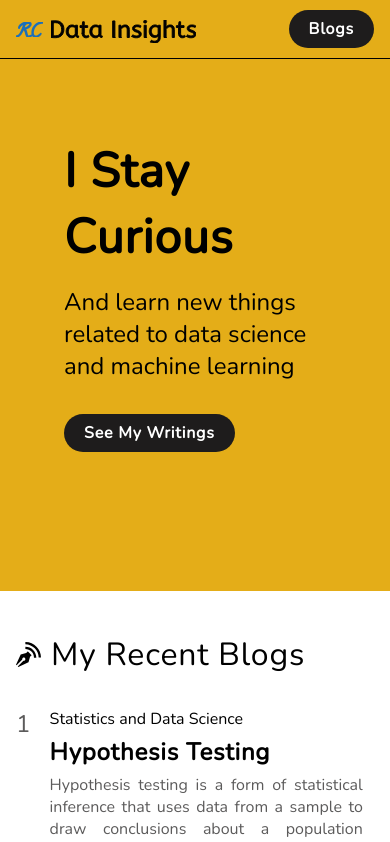
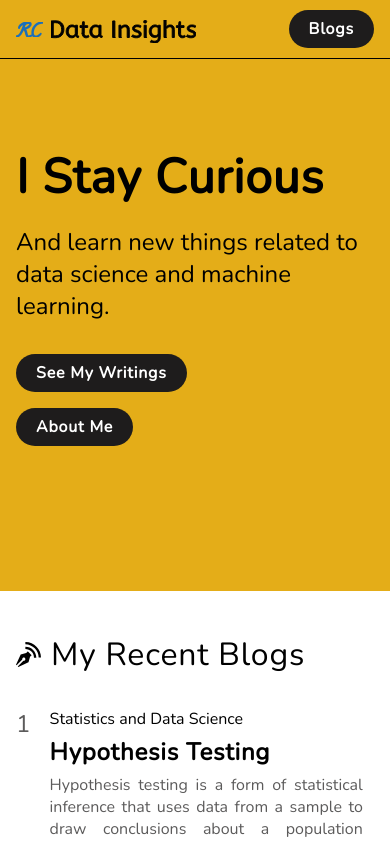
Before and after one commit to rupeshbug/personal_website, a Next.js app: page / in a window 390 px wide. Shown: the top 842 px of the page. Built offline with nearby package versions, Linux system fonts and the light colour scheme.

Commit message:
changes made to home page

```diff
--- a/components/home/HeroSection/HeroSection.module.css
+++ b/components/home/HeroSection/HeroSection.module.css
@@ -30,8 +30,13 @@
     font-size: 1.5rem;
 }
 
-.heroSection_button {
+.buttons {
+    display: flex;
     margin-top: 2rem;
+}
+
+.writingBtn {
+    margin-right: 1rem;
 }
 
 @media only screen and (max-width: 900px) {
@@ -54,8 +59,18 @@
     }
 }
 
-@media only screen and (max-width: 60px) {
+@media only screen and (max-width: 600px) {
     .heroSection {
         padding: 0 1rem;
     }
+
+    .buttons {
+        flex-direction: column;
+        justify-content: center;
+        width: 80%;
+    }
+
+    .aboutBtn {
+        margin-top: 1rem;
+    }
 }
--- a/components/home/HeroSection/index.js
+++ b/components/home/HeroSection/index.js
@@ -1,3 +1,4 @@
+import Link from "next/link";
 import Button from "../../ui/Button";
 import styles from "./HeroSection.module.css";
 
@@ -9,10 +10,19 @@ const HeroSection = () => {
       <div className={styles.heroSection_content}>
         <p className={styles.mainText}>I Stay Curious</p>
         <p className={styles.secondaryText}>
-          And learn new things related to data science and machine learning
+          And learn new things related to data science and machine learning.
         </p>
-        <div className={styles.heroSection_button}>
-          <Button text="See My Writings" />
+        <div className={styles.buttons}>
+          <Link href="/blogs">
+            <a className={styles.writingBtn}>
+              <Button text="See My Writings" />
+            </a>
+          </Link>
+          <Link href="/about">
+            <a className={styles.aboutBtn}>
+              <Button text="About Me" />
+            </a>
+          </Link>
         </div>
       </div>
       <img className={styles.image} src="/29.svg" alt="data science" />
--- a/styles/About.module.css
+++ b/styles/About.module.css
@@ -67,6 +67,7 @@
 
     .buttons {
         flex-direction: column;
+        justify-content: center;
     }
 
     .cvBtn {
@@ -81,7 +82,6 @@
 
 @media only screen and (max-width: 600px) {
     .container {
-
        flex-direction: column;
        padding: 0 1rem;
     }
```
